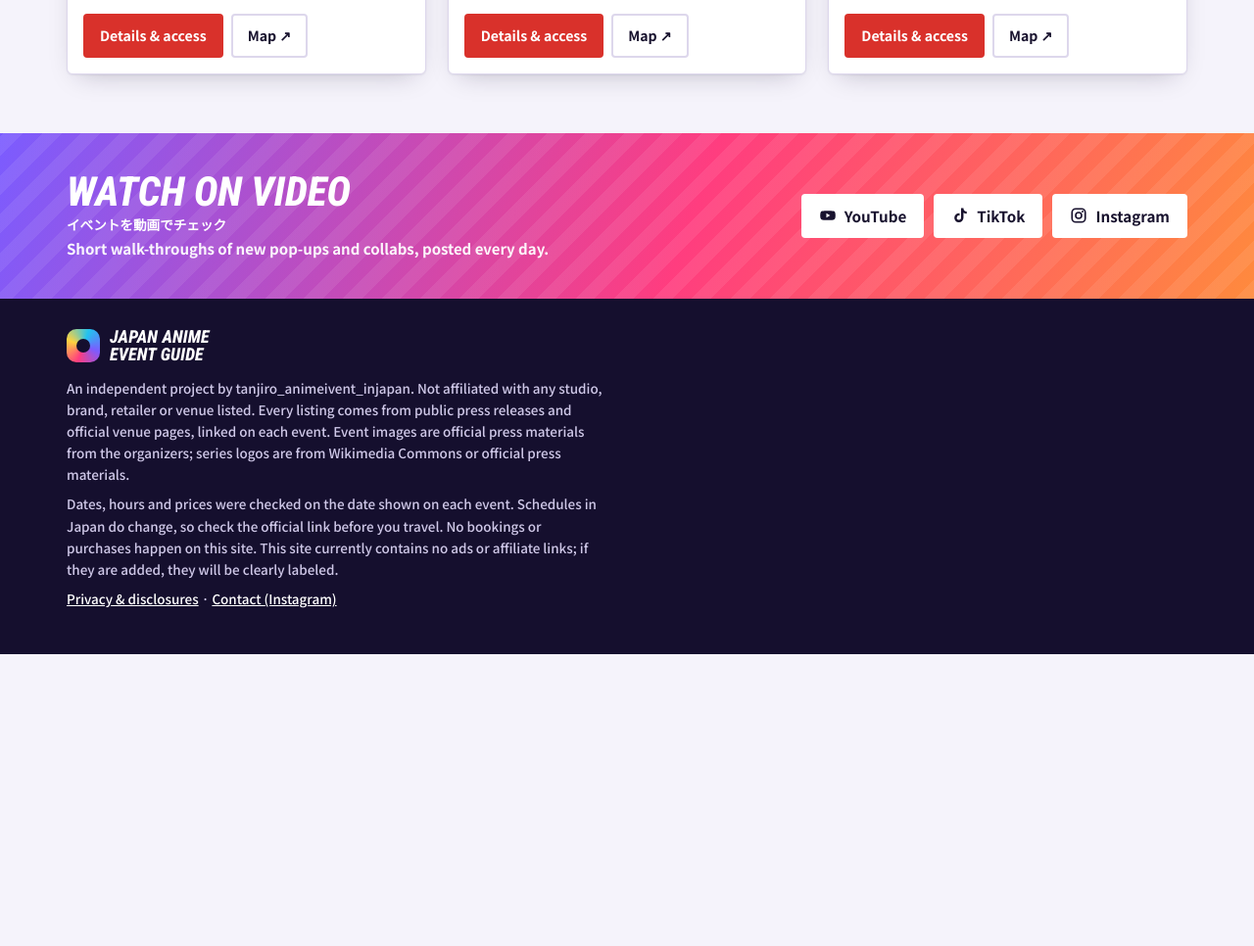
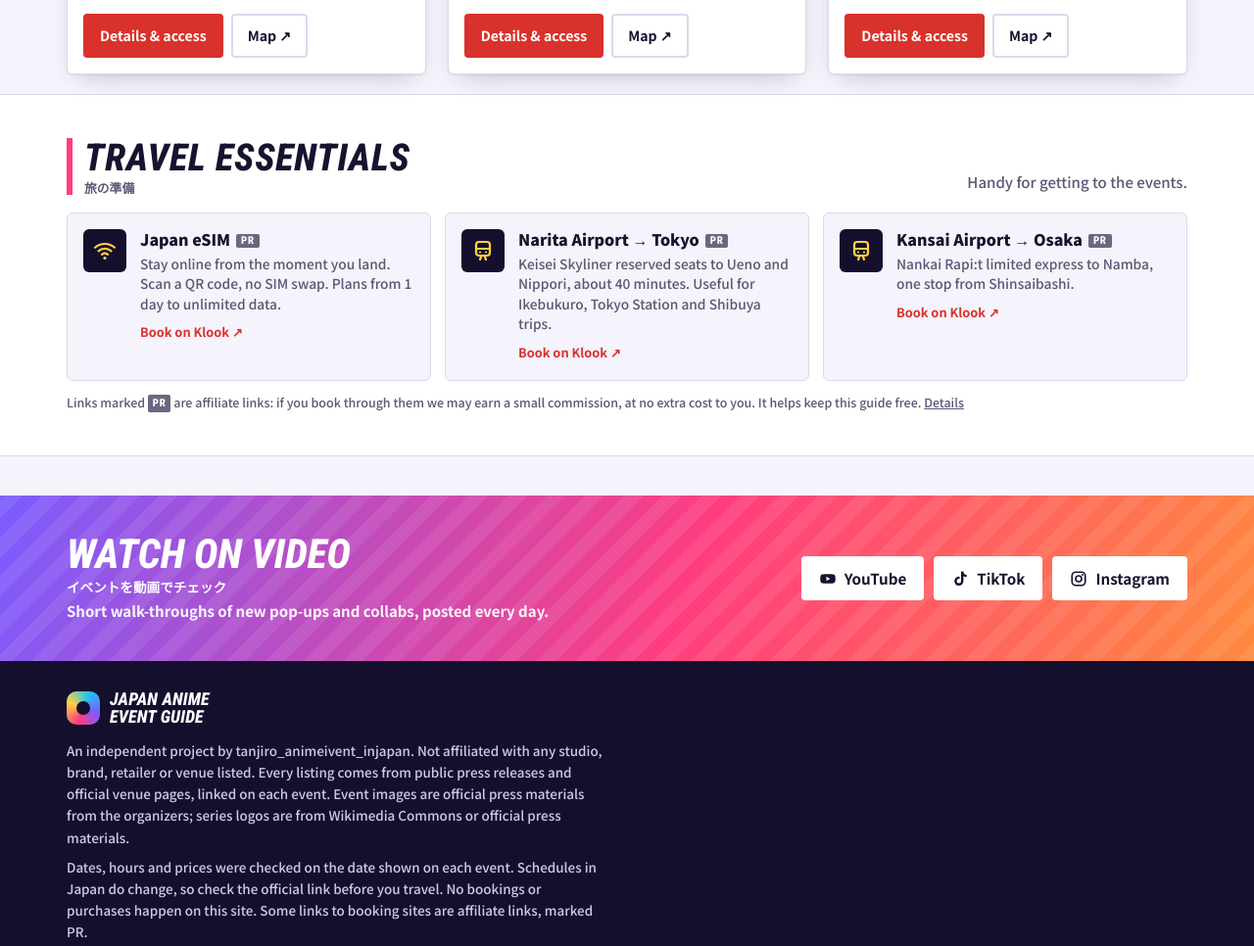
Before and after one commit to japan-anime-guide/anime-event-guide, a plain HTML site: page index.html in a window 1280 px wide. Shown: the part 2776-3742 px from the top of the page at 98% size. Before the commit the page ends 3444 px from the top, so only its background shows below. Drawn offline with Linux system fonts and the light colour scheme.

Commit message:
Add Klook affiliate links (labeled PR) via ValueCommerce LinkSwitch
- Travel essentials band (Japan eSIM, Narita Skyliner, Kansai Rapi:t) and
  per-event 'Before you go' links matched to each event's city
- LinkSwitch tag, CSP allowances for ValueCommerce
- Affiliate and cookie disclosure on the privacy page
- Remove stale Klook mention for Solo Leveling (Klook sale ended)

Co-Authored-By: Claude Opus 5.5 <noreply@anthropic.com>
Claude-Session: https://claude.ai/code/session_016wzUV3bm6LeHn6yactLR1L

```diff
--- a/events.json
+++ b/events.json
@@ -41,8 +41,7 @@
    "nat": false,
    "tips": [
     "Book online (cheaper)",
-    "Timed entry",
-    "Sold on Klook / KKday / Trip.com"
+    "Timed entry"
    ],
    "map": "Tokyu Plaza Shibuya",
    "ip": "Solo Leveling",
@@ -85,7 +84,7 @@
     ],
     [
      "Tickets for visitors",
-     "Klook, KKday, Trip.com, Cool Japan Travel (English sites)"
+     "KKday, Trip.com, Cool Japan Travel (English sites)"
     ],
     [
      "Tickets in Japan",
@@ -512,5 +511,47 @@
    "hero": "img/hero-haikyu.jpg",
    "heroPos": "center"
   }
- ]
+ ],
+ "essentials": [
+  {
+   "id": "esim",
+   "title": "Japan eSIM",
+   "desc": "Stay online from the moment you land. Scan a QR code, no SIM swap. Plans from 1 day to unlimited data.",
+   "url": "https://www.klook.com/en-US/activity/109393-japan-esim-high-speed-internet-qr-code-voucher/",
+   "icon": "wifi",
+   "cities": [
+    "*"
+   ],
+   "seller": "Klook"
+  },
+  {
+   "id": "skyliner",
+   "title": "Narita Airport → Tokyo",
+   "desc": "Keisei Skyliner reserved seats to Ueno and Nippori, about 40 minutes. Useful for Ikebukuro, Tokyo Station and Shibuya trips.",
+   "url": "https://www.klook.com/en-US/activity/1410-skyliner-tokyo/",
+   "icon": "train",
+   "cities": [
+    "Tokyo"
+   ],
+   "seller": "Klook"
+  },
+  {
+   "id": "rapit",
+   "title": "Kansai Airport → Osaka",
+   "desc": "Nankai Rapi:t limited express to Namba, one stop from Shinsaibashi.",
+   "url": "https://www.klook.com/en-US/activity/599-kansai-airport-namba-train-ticket-osaka/",
+   "icon": "train",
+   "cities": [
+    "Osaka"
+   ],
+   "seller": "Klook"
+  }
+ ],
+ "affiliate": {
+  "network": "ValueCommerce LinkSwitch",
+  "programs": [
+   "Klook"
+  ],
+  "rules": "Link only currently bookable Klook product pages. Never Tokyo Disney Resort or USJ. Never promote Klook coupons. Label every affiliate link PR."
+ }
 }
--- a/index.html
+++ b/index.html
@@ -250,6 +250,21 @@ img{max-width:100%}
 @media (prefers-color-scheme:dark){:root:not([data-theme="light"]) .card{--ev-text:var(--ev-text-d)}}
 :root[data-theme="dark"] .card{--ev-text:var(--ev-text-d)}
 
+/* ---------- travel essentials (affiliate, labeled PR) ---------- */
+.ess-band{background:var(--surface);border-top:1px solid var(--line);border-bottom:1px solid var(--line)}
+.ess-grid{display:grid;grid-template-columns:repeat(auto-fit,minmax(240px,1fr));gap:14px}
+.ess{display:flex;gap:14px;align-items:flex-start;text-decoration:none;color:var(--ink);background:var(--bg);border:1px solid var(--line);border-radius:6px;padding:16px;transition:border-color .15s,transform .15s;min-width:0}
+.ess:hover{border-color:var(--ink);transform:translateY(-2px)}
+.ess .ic{flex:0 0 auto;width:44px;height:44px;border-radius:6px;background:var(--navy);color:var(--yellow);display:grid;place-items:center}
+.ess .ic svg{width:24px;height:24px}
+.ess b{display:block;font-size:1rem;font-weight:900;line-height:1.3}
+.ess p{margin:4px 0 6px;font-size:.86rem;color:var(--ink-soft);line-height:1.5}
+.ess .go2{font-size:.8rem;font-weight:700;color:#D9312B}
+.pr{display:inline-block;font-family:var(--f-display);font-style:normal;font-weight:800;font-size:.68rem;letter-spacing:.06em;background:#6C6780;color:#fff;border-radius:2px;padding:0 5px;margin-left:6px;vertical-align:middle}
+.disc{font-size:.78rem;color:var(--ink-soft);margin:12px 0 0}
+.d-ess{display:flex;flex-direction:column;gap:8px}
+.d-ess h3{font-size:.78rem;letter-spacing:.08em;text-transform:uppercase;color:var(--ink-soft);margin:0}
+
 /* ---------- video banner (full width) ---------- */
 .vbanner{position:relative;overflow:hidden;background:linear-gradient(110deg,var(--violet),var(--pink) 55%,#FF8A3D);color:#fff;margin-top:40px}
 .vbanner::before{content:"";position:absolute;inset:0;background:repeating-linear-gradient(-45deg,rgba(255,255,255,.08) 0 14px,transparent 14px 28px)}
@@ -318,7 +333,9 @@ footer .logo{color:#fff;margin-bottom:14px}
   <symbol id="i-yt" viewBox="0 0 24 24"><path d="M22 8.2a3 3 0 0 0-2.1-2.1C18 5.6 12 5.6 12 5.6s-6 0-7.9.5A3 3 0 0 0 2 8.2 31 31 0 0 0 1.6 12 31 31 0 0 0 2 15.8a3 3 0 0 0 2.1 2.1c1.9.5 7.9.5 7.9.5s6 0 7.9-.5a3 3 0 0 0 2.1-2.1c.3-1.2.4-2.5.4-3.8s-.1-2.6-.4-3.8ZM10 15V9l5.2 3L10 15Z" fill="currentColor"/></symbol>
   <symbol id="i-tt" viewBox="0 0 24 24"><path d="M16.6 2h-3.3v13.2a2.9 2.9 0 1 1-2-2.8V9a6.2 6.2 0 1 0 5.3 6.1V8.4a7.6 7.6 0 0 0 4.4 1.4V6.5a4.4 4.4 0 0 1-4.4-4.5Z" fill="currentColor"/></symbol>
   <symbol id="i-ig" viewBox="0 0 24 24"><rect x="3" y="3" width="18" height="18" rx="5" fill="none" stroke="currentColor" stroke-width="2.2"/><circle cx="12" cy="12" r="4" fill="none" stroke="currentColor" stroke-width="2.2"/><circle cx="17.3" cy="6.7" r="1.3" fill="currentColor"/></symbol>
-</svg>
+  <symbol id="i-wifi" viewBox="0 0 24 24"><path d="M2 8.8a15 15 0 0 1 20 0M5.5 12.3a10 10 0 0 1 13 0M9 15.8a5 5 0 0 1 6 0" fill="none" stroke="currentColor" stroke-width="2.2" stroke-linecap="round"/><circle cx="12" cy="19.5" r="1.6" fill="currentColor"/></symbol>
+  <symbol id="i-train" viewBox="0 0 24 24"><rect x="5" y="3" width="14" height="14" rx="3" fill="none" stroke="currentColor" stroke-width="2.2"/><path d="M5 10h14M9 21l1.5-4M15 21l-1.5-4" stroke="currentColor" stroke-width="2.2" stroke-linecap="round"/><circle cx="9" cy="13.5" r="1.1" fill="currentColor"/><circle cx="15" cy="13.5" r="1.1" fill="currentColor"/></symbol>
+  <symbol id="i-pass" viewBox="0 0 24 24"><rect x="3" y="6" width="18" height="12" rx="2" fill="none" stroke="currentColor" stroke-width="2.2"/><path d="M7 10h6M7 14h4" stroke="currentColor" stroke-width="2.2" stroke-linecap="round"/></symbol></svg>
 
 <header class="topbar">
   <div class="wrap">
@@ -413,6 +430,14 @@ footer .logo{color:#fff;margin-bottom:14px}
   <div class="wrap"><div class="grid" id="grid"></div></div>
 </section>
 
+<section class="band-sec ess-band" id="essentials">
+  <div class="wrap">
+    <div class="sec-head"><h2><span class="en">TRAVEL ESSENTIALS</span><span class="ja">旅の準備</span></h2><p>Handy for getting to the events.</p></div>
+    <div class="ess-grid" id="essGrid"></div>
+    <p class="disc">Links marked <span class="pr" style="margin:0">PR</span> are affiliate links: if you book through them we may earn a small commission, at no extra cost to you. It helps keep this guide free. <a href="privacy.html">Details</a></p>
+  </div>
+</section>
+
 <section class="vbanner" id="videos">
   <div class="wrap">
     <div>
@@ -433,7 +458,7 @@ footer .logo{color:#fff;margin-bottom:14px}
   <div class="wrap">
     <a class="logo" href="#top"><span class="mark"><span></span></span><span>Japan Anime<br>Event Guide</span></a>
     <p>An independent project by tanjiro_animeivent_injapan. Not affiliated with any studio, brand, retailer or venue listed. Every listing comes from public press releases and official venue pages, linked on each event. Event images are official press materials from the organizers; series logos are from Wikimedia Commons or official press materials.</p>
-    <p>Dates, hours and prices were checked on the date shown on each event. Schedules in Japan do change, so check the official link before you travel. No bookings or purchases happen on this site. This site currently contains no ads or affiliate links; if they are added, they will be clearly labeled.</p>
+    <p>Dates, hours and prices were checked on the date shown on each event. Schedules in Japan do change, so check the official link before you travel. No bookings or purchases happen on this site. Some links to booking sites are affiliate links, marked PR.</p>
 <p><a href="privacy.html" style="color:#fff">Privacy &amp; disclosures</a> · <a href="https://www.instagram.com/tanjiro_animeivent_injapan/" target="_blank" rel="noopener" style="color:#fff">Contact (Instagram)</a></p>
   </div>
 </footer>
@@ -641,6 +666,12 @@ document.addEventListener("click",e=>{
   const op=e.target.closest("[data-open]"); if(op) openDetail(op.dataset.open);
 });
 
+/* ---------- travel essentials ---------- */
+const ESS = DATA.essentials || [];
+const essFor = e => ESS.filter(x=>x.cities.includes("*") || x.cities.some(c=>e.cities.includes(c)));
+const essLink = (x,cls) => `<a class="${cls}" href="${esc(x.url)}" target="_blank" rel="sponsored noopener">`;
+$("#essGrid").innerHTML = ESS.map(x=>`${essLink(x,"ess")}<span class="ic"><svg aria-hidden="true"><use href="#i-${esc(x.icon)}"/></svg></span><span style="min-width:0"><b>${esc(x.title)}<span class="pr">PR</span></b><p>${esc(x.desc)}</p><span class="go2">Book on ${esc(x.seller)} ↗</span></span></a>`).join("");
+
 /* ---------- detail ---------- */
 const dlg=$("#detail");
 function openDetail(id,fromHash){
@@ -668,6 +699,7 @@ function openDetail(id,fromHash){
       </dl>
       <div class="links">${maps.map(([t,q])=>`<a href="${esc(mapUrl(q))}" target="_blank" rel="noopener">${esc(t)}<span aria-hidden="true">↗</span></a>`).join("")}</div>
       <div class="nearby"><b>While you're there</b>${esc(e.nearby)}</div>
+      ${essFor(e).length?`<div class="d-ess"><h3>Before you go</h3><div class="links">${essFor(e).map(x=>`${essLink(x,"")}<span>${esc(x.title)} · ${esc(x.seller)}<span class="pr">PR</span></span><span aria-hidden="true">↗</span></a>`).join("")}</div><p class="disc" style="margin:0">PR = affiliate link. We may earn a commission at no extra cost to you.</p></div>`:""}
       <div class="links">${e.links.map(([t,u])=>`<a href="${esc(u)}" target="_blank" rel="noopener">${esc(t)}<span aria-hidden="true">↗</span></a>`).join("")}</div>
       <p class="verified">Checked on ${esc(e.verified)} against the official sources above.</p>
     </div>`;
@@ -687,5 +719,7 @@ syncInputs(); update();
 })();
 </script>
 
+<script>var vc_pid = "892716973";</script>
+<script src="https://aml.valuecommerce.com/vcdal.js" async></script>
 </body>
 </html>
```
Also changed, not shown: privacy.html (+7 -4 lines), 1 other file.
